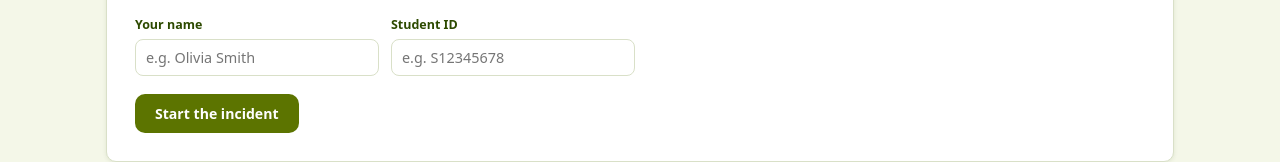
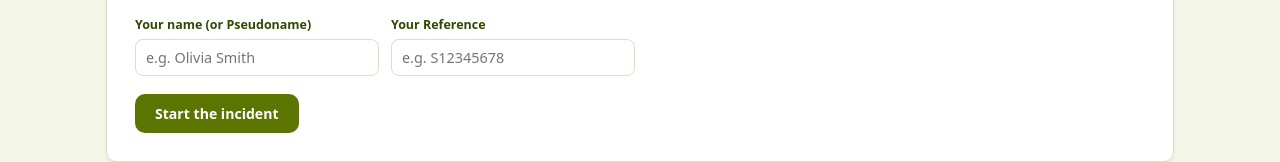
Before and after one commit to Ant-Congdon/srt-incident-simulator, a plain HTML site: page index.html in a window 1280 px wide. Shown: the part 504-666 px from the top of the page. Drawn offline with nearby package versions, Linux system fonts and the light colour scheme.

```diff
--- a/index.html
+++ b/index.html
@@ -556,11 +556,11 @@
 
     <div class="start-fields">
       <div>
-        <label for="studentName">Your name</label>
+        <label for="studentName">Your name (or Pseudoname)</label>
         <input type="text" id="studentName" placeholder="e.g. Olivia Smith" autocomplete="name">
       </div>
       <div>
-        <label for="studentId">Student ID</label>
+        <label for="studentId">Your Reference</label>
         <input type="text" id="studentId" placeholder="e.g. S12345678">
       </div>
     </div>
```
